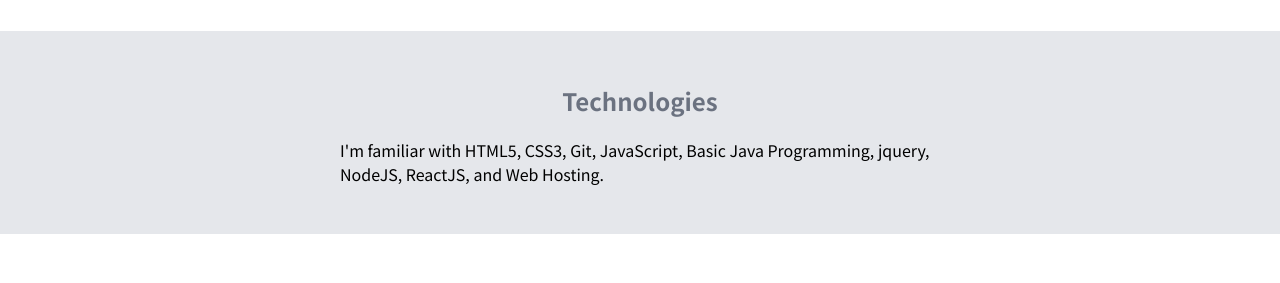
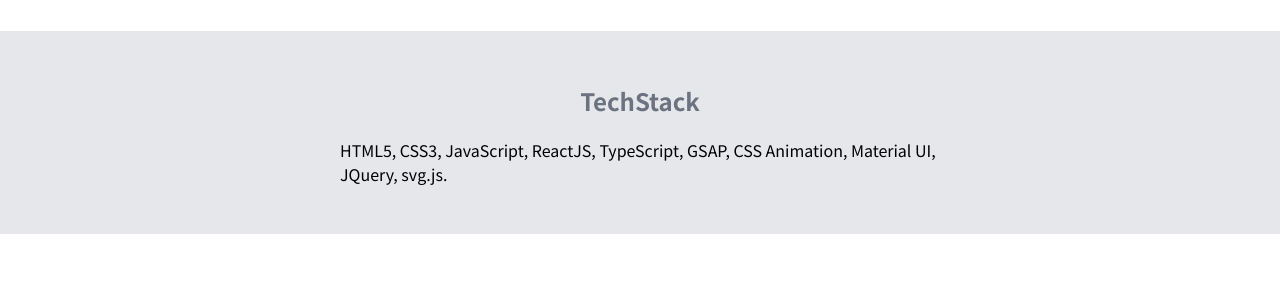
Before and after one commit to praveen-malviya/portfolio-website, a plain HTML site: page index.html in a window 1280 px wide. Shown: the part 489-772 px from the top of the page. Drawn offline with Linux system fonts and the light colour scheme.

Commit message:
Updated tech Skill

```diff
--- a/index.html
+++ b/index.html
@@ -31,8 +31,8 @@
 
     <section class="section ow">
         <div class="container container-center">
-            <h1>Technologies</h1>
-            <p>I'm familiar with HTML5, CSS3, Git, JavaScript, Basic Java Programming, jquery, NodeJS, ReactJS, and Web Hosting.</p>
+            <h1>TechStack</h1>
+            <p>HTML5, CSS3, JavaScript, ReactJS, TypeScript, GSAP, CSS Animation, Material UI, JQuery, svg.js. </p>
         </div>
     </section>
 
```
